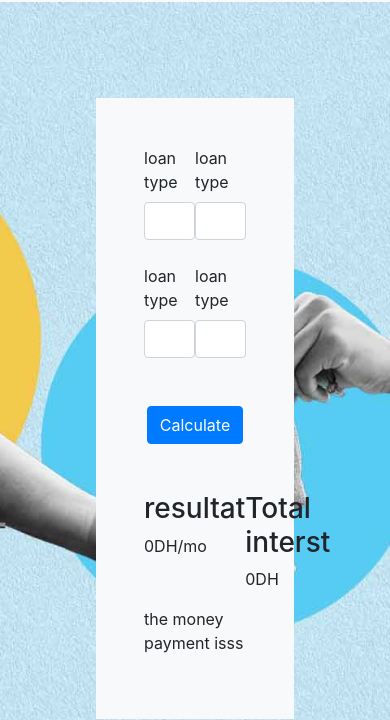
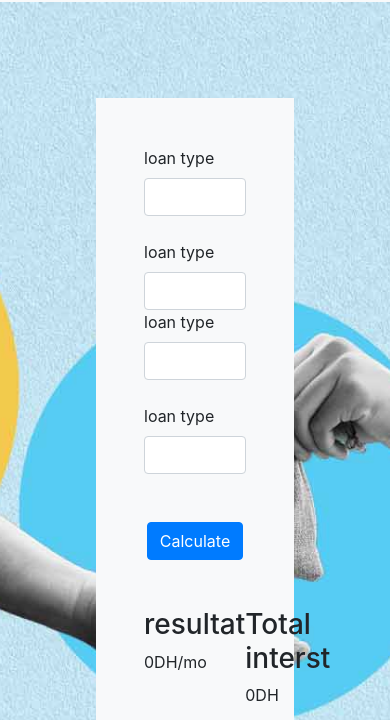
Before and after one commit to benbrahimredouane/brief_4, a plain HTML site: page loan.html in a window 390 px wide. Shown: the part 86-806 px from the top of the page. Drawn offline with nearby package versions, Linux system fonts and the light colour scheme.

Commit message:
style: make the site responsive

```diff
--- a/loan.html
+++ b/loan.html
@@ -24,7 +24,7 @@
 
 
 
-   <div class="d-flex justify-content-around">
+   <div class="inputs d-flex justify-content-center gap-5">
      <div>
     <label for="type">loan type</label> <br>
     <input class="form-control" id="type" type="number"><br>
--- a/style.css
+++ b/style.css
@@ -18,3 +18,16 @@
     }
 
 }
+
+@media (max-width:600px) {
+
+    .mainp{
+        font-size: 8px;
+    }
+    .inputs{
+        display: flex;
+        flex-direction: column;
+
+    }
+
+}
```
Also changed, not shown: index.html (+1 -1 lines).
